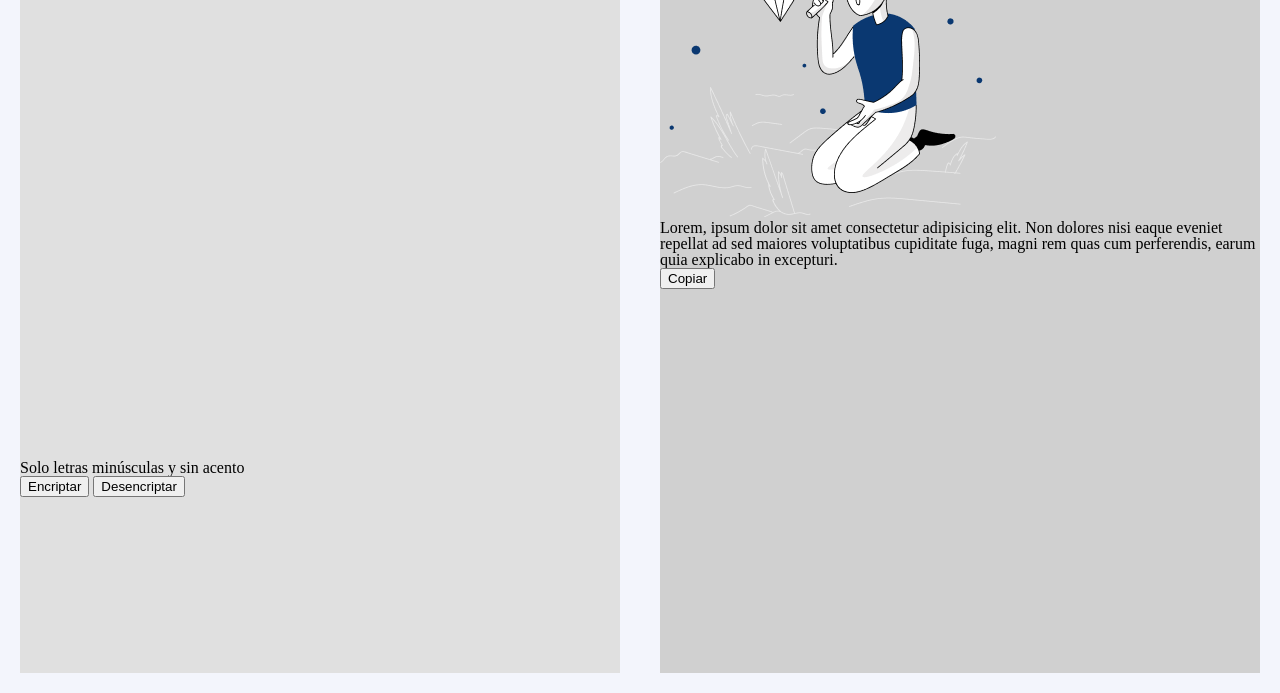
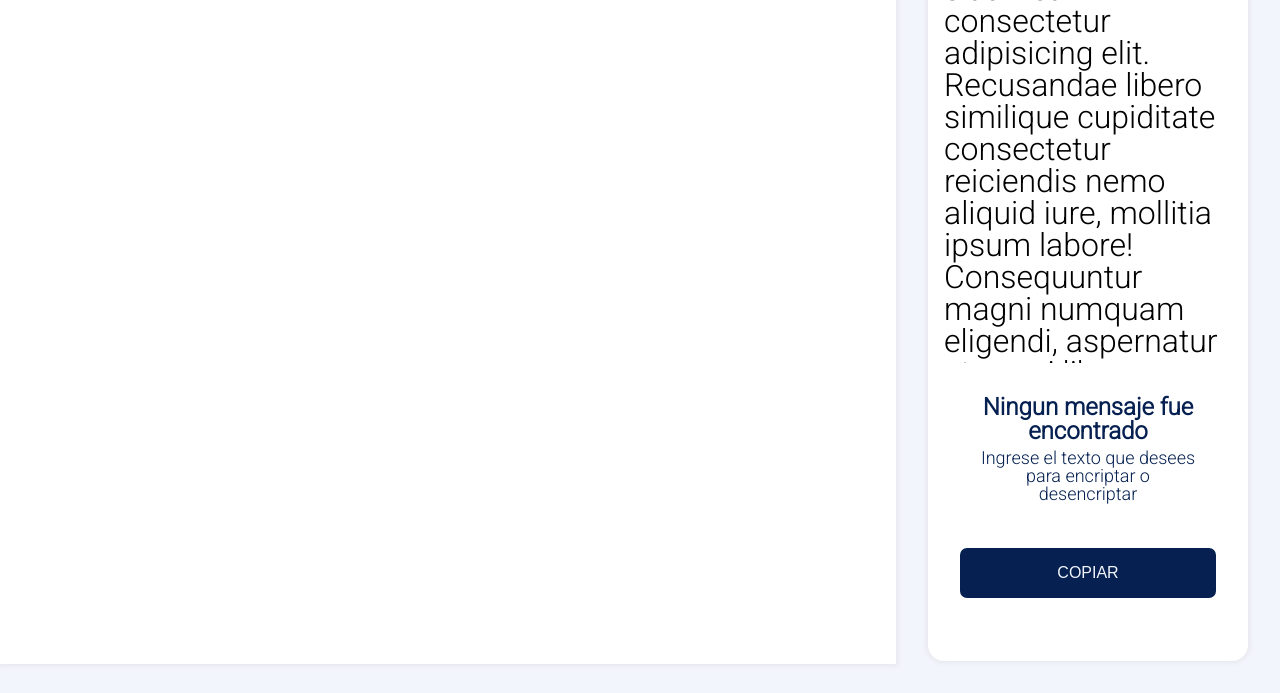
Before and after one commit to MIKKEL007/sprint-challenge, a plain HTML site: page index.html in a window 1280 px wide. Shown: the part 107-800 px from the top of the page. Drawn offline with Linux system fonts and the light colour scheme.

Commit message:
mejoramiento del apartado izquierdo(diseño)

```diff
--- a/css/custom.css
+++ b/css/custom.css
@@ -1,51 +1,159 @@
+*{
+box-sizing: border-box;
+
+}
 body {
 
     display: flex;
 
     background-color: #F3F5FC;
+font-family: 'Roboto', sans-serif;
+
+
     height: 100vh;
 }
 
-.container,
-.container {
-    flex: 1;
-    padding: 20px;
-    box-sizing: border-box; /* Ajusta el modelo de caja para incluir el padding */
-    display: flex;
-    flex-direction: column;
+.main-container{
+    /* background-color: red; */
+    height: 100%;
 }
 
-.container-1{
-    width: 65%;
+.container-left{
+    flex: 70%;
+    /* background-color: green; */
+
 }
 
-.container-2{
-    width: 35%;
+.container-right{
+    flex: 30%;
+    padding: 2rem;
+
+}
+
+.logo{
+    /* background-color: yellow; */
+    display: inline-block;
+    margin: 1rem;
+}
+
+.logo img{
+    width: 100%;
+    min-width: 70px;
+
+}
+
+
+.container-data{
+    /* display: flex; */
+    height: 100%;
+    background-color: #FFFFFF;
+    box-shadow: 0px 0px 5px 2px  #e7e8ee ;
+
+
+    border-radius: 1rem;
+}
+
+
+.text-blue{
+    /* color: #0A3871; */
+    /* color: #072B61; */
+    color: #052051;
+}
+
+.container-data{
+    /* background-color: red; */
+    padding: 1rem;
+
+
+    /* background-color: red; */
+
+    /* position: relative; */
+
+}
+
+.container-data img{
+
+    /* margin-top: 20%; */
+    width: 100%;
+    min-width: 100px;
+    height: 100%;
+}
+
+.mensajes{
+    /* background-color: blue; */
+    margin-top: 2rem;
+    text-align: center;
+}
+
+.mensajes p{
+    margin-top:2% ;
+    padding: 0 2rem ;
+}
+
+
+.container-copiar{
+    /* display: block; */
+    margin-top: 10%;
+    /* background-color: blue; */
+    display: flex;
+    justify-content: center;
+    /* position: absolute; */
+    /* position: relative; */
+
+}
+
+button{
+    padding: 1rem 2rem;
+
+    text-transform: uppercase;
+    font-size: 16px;
+    margin: 1rem;
+    width: 90%;
+
+    border: none;
+    border-radius: 7px;
+    background-color: #052051;
+    color: #F3F5FC;
+
+}
+
+.texto{
+    /* background-color: red; */
+
+    font-size: 32px;
+    overflow: scroll;
+    height: 60%;
+}
+
+.imagen{
+    height: 60%;
 }
 
 
 
-
-#content-principal {
-    height: 70%;
-
+.titulo{
+    font-size: 24px;
+    font-weight: bolder;
+}
+.subtitulo{
+    font-size: 18px;
 }
 
-#btn-acciones {
-    height: 30%;
-
-
+.parrafo{
+    font-size: 16px;
 }
 
 
+.main{
+    display: flex;
 
-main {
-    background-color: #e0e0e0;
-    height: 100%;
+    flex-direction: column;
+    height: 86%;
+    background-color: #FFFFFF;
+    box-shadow: 0px 0px 5px 2px  #e7e8ee ;
 }
 
-aside {
-    background-color: #d0d0d0;
-    height: 100%;
 
+.content-input{
+    background-color: red;
 }
--- a/index.html
+++ b/index.html
@@ -6,10 +6,59 @@
     <title>INICIO</title>
 
     <link rel="stylesheet" href="css/reset.css">
+    <!-- <link rel="preconnect" href="https://fonts.googleapis.com">
+<link rel="preconnect" href="https://fonts.gstatic.com" crossorigin>
+<link href="https://fonts.googleapis.com/css2?family=Roboto:wght@100&display=swap" rel="stylesheet"> -->
+<link rel="preconnect" href="https://fonts.googleapis.com">
+<link rel="preconnect" href="https://fonts.gstatic.com" crossorigin>
+<link href="https://fonts.googleapis.com/css2?family=Roboto:wght@300&display=swap" rel="stylesheet">
+
     <link rel="stylesheet" href="css/custom.css">
+
 </head>
 <body>
-    <div class="container container-1">
+    <div class="main-container container-left">
+        <div class="logo">
+            <img src="img/Logo.png" alt="logo de alura">
+        </div>
+
+        <div class="main">
+
+            <div class="content-input">
+
+                <input type="text" name="" id="" class="form-input">
+            </div>
+
+        </div>
+
+    </div>
+
+    <div class="main-container container-right">
+
+        <div class="container-data">
+            <!-- <div class="imagen">
+                <img src="img/Muñeco.png" alt="imagen de un muñeco">
+
+
+            </div> -->
+
+            <div class="texto">
+                Lorem, ipsum dolor sit amet consectetur adipisicing elit. Recusandae libero similique cupiditate consectetur reiciendis nemo aliquid iure, mollitia ipsum labore! Consequuntur magni numquam eligendi, aspernatur et quasi libero eveniet in!
+                <!-- Lorem, ipsum dolor sit amet consectetur adipisicing elit. Recusandae libero similique cupiditate consectetur reiciendis nemo aliquid iure, mollitia ipsum labore! Consequuntur magni numquam eligendi, aspernatur et quasi libero eveniet in! -->
+            </div>
+
+            <div class="mensajes text-blue">
+                <h1 class="titulo">Ningun mensaje fue encontrado</h1>
+                <p class="subtitulo">Ingrese el texto que desees para encriptar o desencriptar</p>
+            </div>
+            <div class="container-copiar">
+                <button> Copiar</button>
+            </div>
+        </div>
+
+
+    </div>
+    <!-- <div class="container container-1">
         <header>
             <img src="img/Logo.png" alt="logo de alura">
         </header>
@@ -42,7 +91,7 @@
                         <img src="img/Muñeco.png" alt="imagen de un muñeco">
                     </div>
                     <div id="cifrado">
-                        Lorem, ipsum dolor sit amet consectetur adipisicing elit. Non dolores nisi eaque eveniet repellat ad sed maiores voluptatibus cupiditate fuga, magni rem quas cum perferendis, earum quia explicabo in excepturi.
+               16px;    Lorem, ipsum dolor sit amet consectetur adipisicing elit. Non dolores nisi eaque eveniet repellat ad sed maiores voluptatibus cupiditate fuga, magni rem quas cum perferendis, earum quia explicabo in excepturi.
                     </div>
                 </div>
 
@@ -52,7 +101,7 @@
                 </div>
             </section>
         </aside>
-    </div>
+    </div> -->
 
     <script src="js/main.js"></script>
 </body>
```
